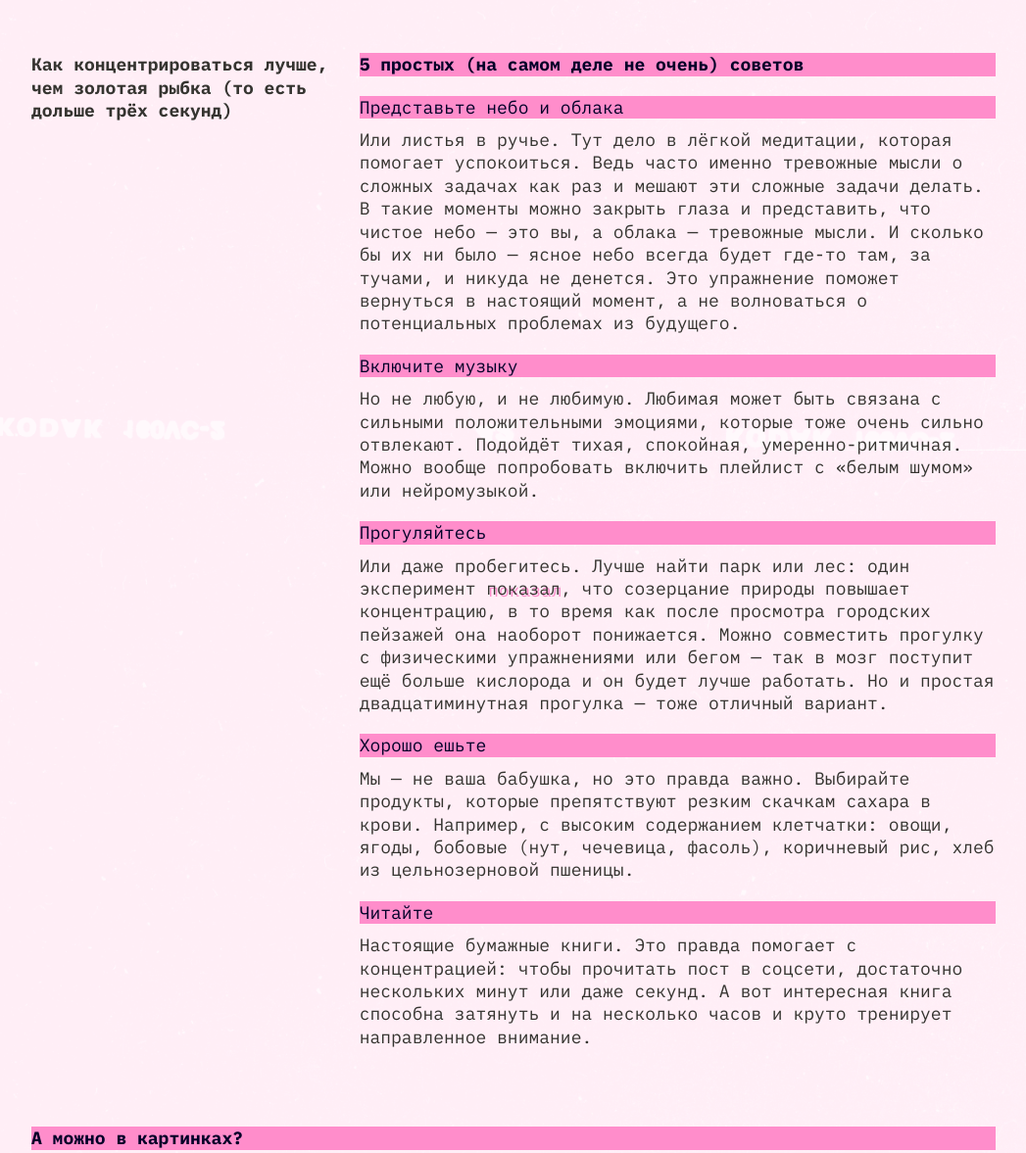
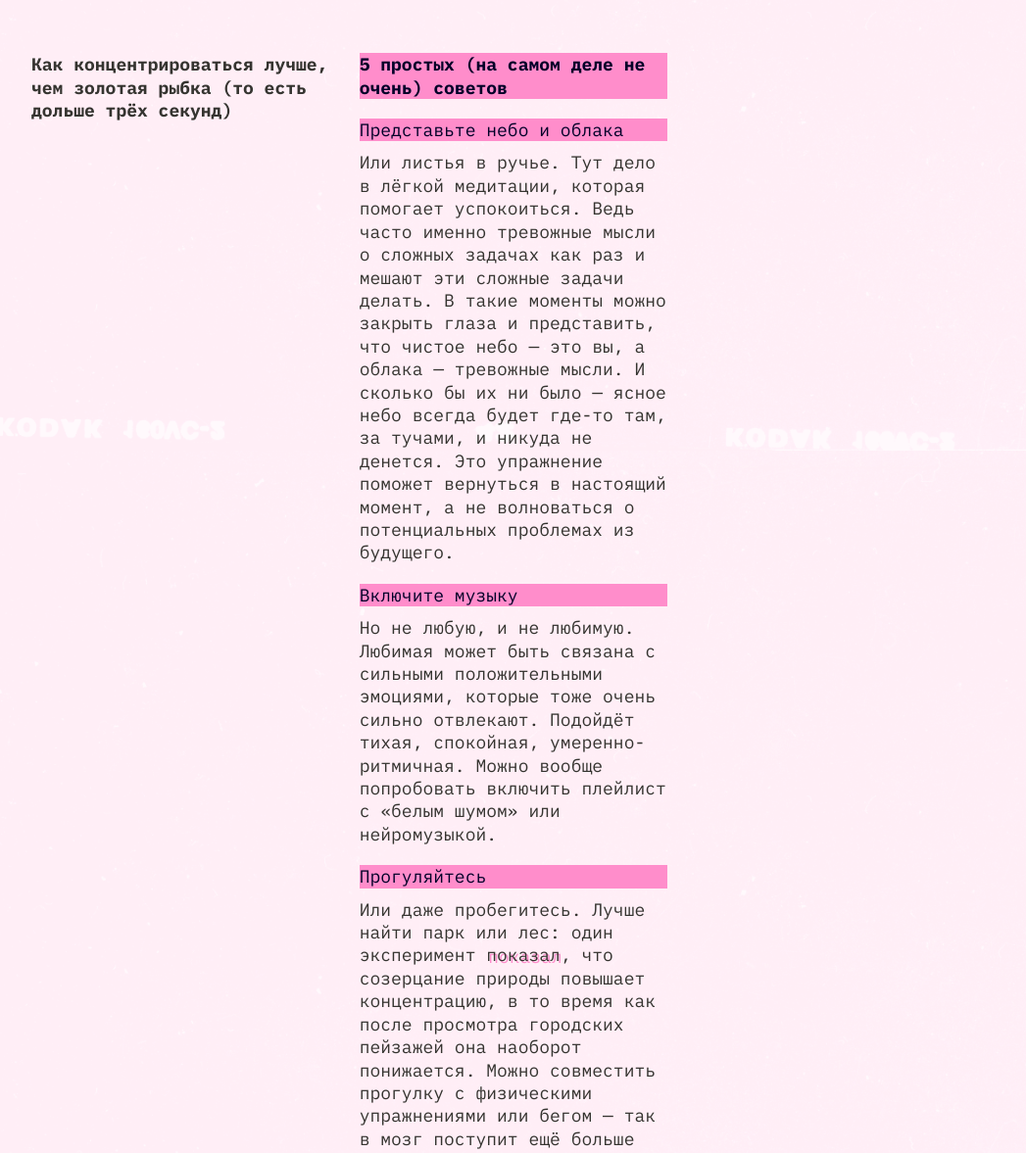
Before and after one commit to AlexeyPonomarev94/slozhno-sosredotochitsya-fd, a plain HTML site: page index.html in a window 1280 px wide. Shown: the part 1940-3117 px from the top of the page at 98% size, without its empty margins (116-1163 px from the left). Drawn offline with Linux system fonts and the light colour scheme.

Commit message:
Изменен класс content__wrapper-text на content__wrapper, добавлен класс title-decor для h4 что бы не дублировать код, исправлен тег для content__card-image, h3 для секции content__images исправлен на h2, в content__card-title добавлен класс title-decor для декорирования текстового блока

```diff
--- a/index.html
+++ b/index.html
@@ -139,14 +139,14 @@
           Как концентрироваться лучше, чем золотая рыбка (то есть дольше трёх
           секунд)
         </h2>
-        <div class="content__wrapper-text">
+        <div class="content__wrapper">
           <article class="content__card-text">
             <h3 class="content__card-title title-decor">
               5 простых (на самом деле не очень) советов
             </h3>
             <ul class="content__card-list">
               <li class="content__card-list-item">
-                <h4 class="content__card-title content__card-title-regular">
+                <h4 class="content__card-title title-decor content__card-title-regular">
                   Представьте небо и облака
                 </h4>
                 <p class="content__card-description">
@@ -162,7 +162,7 @@
                 </p>
               </li>
               <li class="content__card-list-item">
-                <h4 class="content__card-title content__card-title-regular">
+                <h4 class="content__card-title title-decor content__card-title-regular">
                   Включите музыку
                 </h4>
                 <p class="content__card-description">
@@ -174,7 +174,7 @@
                 </p>
               </li>
               <li class="content__card-list-item">
-                <h4 class="content__card-title content__card-title-regular">
+                <h4 class="content__card-title title-decor content__card-title-regular">
                   Прогуляйтесь
                 </h4>
                 <p class="content__card-description">
@@ -190,7 +190,7 @@
                 </p>
               </li>
               <li class="content__card-list-item">
-                <h4 class="content__card-title content__card-title-regular">
+                <h4 class="content__card-title title-decor content__card-title-regular">
                   Хорошо ешьте
                 </h4>
                 <p class="content__card-description">
@@ -202,7 +202,7 @@
                 </p>
               </li>
               <li class="content__card-list-item">
-                <h4 class="content__card-title content__card-title-regular">
+                <h4 class="content__card-title title-decor content__card-title-regular">
                   Читайте
                 </h4>
                 <p class="content__card-description">
@@ -217,8 +217,8 @@
         </div>
       </section>
       <section class="content__section section__images">
-        <article class="content__card-image">
-          <h3 class="content__card-title">А можно в картинках?</h3>
+        <div class="content__card-image">
+          <h2 class="content__card-title title-decor">А можно в картинках?</h2>
           <ul class="content__gallery-list">
             <li class="content__gallery-list-item">
               <picture>
@@ -281,7 +281,7 @@
               </picture>
             </li>
           </ul>
-        </article>
+        </div>
       </section>
     </main>
     <footer class="footer decorated-zone">
```
